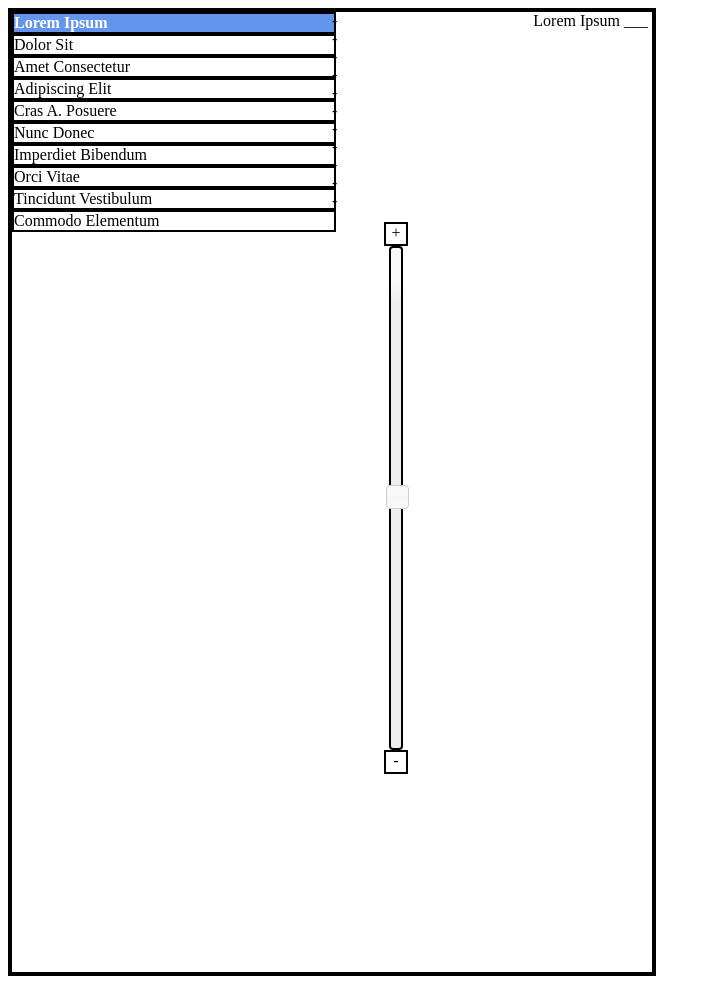
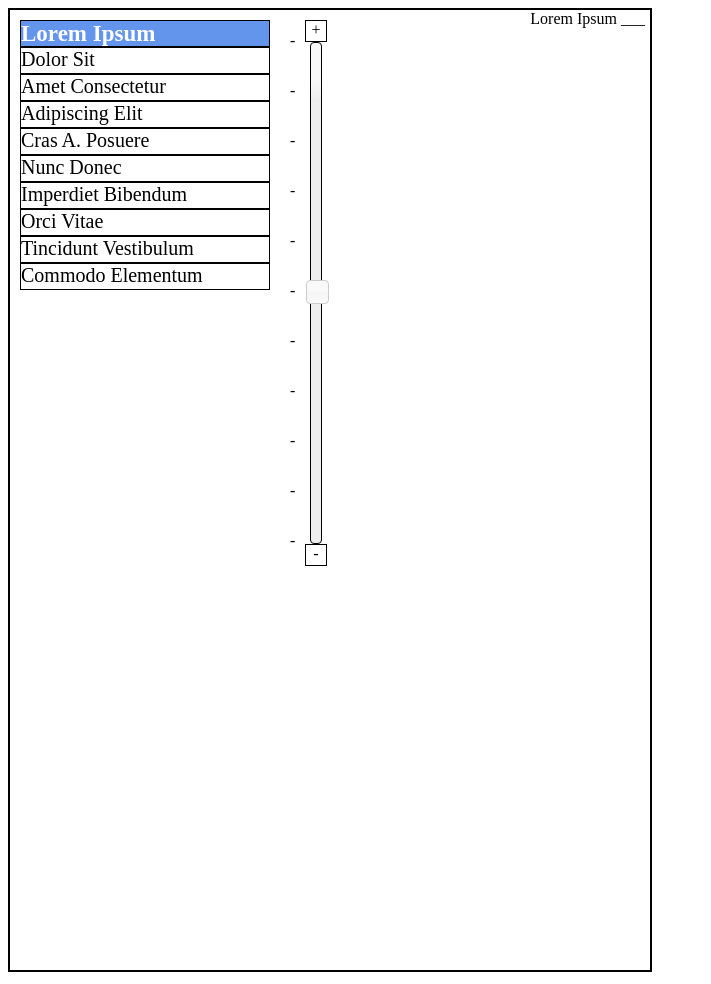
Before and after one commit to clintron/instant-runoff, a Python web app: template VoteByRating/votebyrating/templates/rating.html in a window 1280 px wide. Shown: the whole page, without its empty margins (0-711 px from the left). Run offline with Jinja, Linux system fonts and the light colour scheme; the template is opened without the code that fills it, so the values that code supplies are empty.

Commit message:
Update VoteByRating/votebyrating/static/style/page_rating.css

```diff
--- a/VoteByRating/votebyrating/static/style/page_rating.css
+++ b/VoteByRating/votebyrating/static/style/page_rating.css
@@ -2,57 +2,140 @@ body
 {
   width: 640px;
   height: 960px;
-    border: 0.25em solid black;
+  border: 2px solid black;
+}
+
+div.selected_candidate
+{
+	background-color: #6495ED;
+	color: white;
+	font-weight: bold;
+	font-size: 23px;
+}
+
+span.selected_candidate
+{
+	font-size: 11px;
+	font-weight: bold;
 }
 
 .candidate
 {
-    display: block;
-    width: 100%;
-    border: 0.125em solid black;
+  border: 1px solid black;
+  height: 25px;
+  font-size: 20px;
 }
 
 .slider_button
 {
   width: 20px;
   height: 20px;
-    border: .125em solid black;
-    display: block;
+  border: 1px solid black;
   text-align: center;
 }
 
-.selected_candidate
+.candidate_label
 {
-	background-color: #6495ED;
-	color: white;
-	font-weight: bold;
+	border: 1px solid black;
+	font-size: 10px;
+	height: 40px;
+	margin-top: 5px;
 }
 
 #candidates
 {
-    width: 50%;
   float: left;
+  width: 250px;
+  padding: 10px;
 }
 
 #rating
 {
-    width: 40%;
-    padding: 0.75em;
-    float: right;
+  float: left;
+  width: 50px;
+  padding: 10px;
 }
 
 #slider_box
 {
   width: 10px;
   height: 500px;
-    display: block;
-    border: .125em solid black;
+  border: 1px solid black;
   margin-left: 5px;
 }
 
 #selected_rating
 {
 	float: right;
-	display: block;
-	padding-right: 0.25em;
+	padding-right: 5px;
 }
+
+#tick_marks
+{
+	float: left;
+	width: 5px;
+	padding-top: 6px;
+	padding-left: 10px;
+	line-height: 50px;
+}
+
+#slider_labels
+{
+	float: left;
+	width: 275px;
+}
+
+#plus_5
+{
+	background-color: #00FF00
+}
+
+#plus_4
+{
+	background-color: #33FF00
+}
+
+#plus_3
+{
+	background-color: #66FF00
+}
+
+#plus_2
+{
+	background-color: #99FF00
+}
+
+#plus_1
+{
+	background-color: #CCFF00
+}
+
+#dont_care
+{
+	background-color: #FFFF00
+}
+
+#minus_1
+{
+	background-color: #FFCC00
+}
+
+#minus_2
+{
+	background-color: #FF9900
+}
+
+#minus_3
+{
+	background-color: #FF6600
+}
+
+#minus_4
+{
+	background-color: #FF3300
+}
+
+#minus_5
+{
+	background-color: #FF0000
+}
```
Lines whose indentation alone changed are shown as unchanged.
